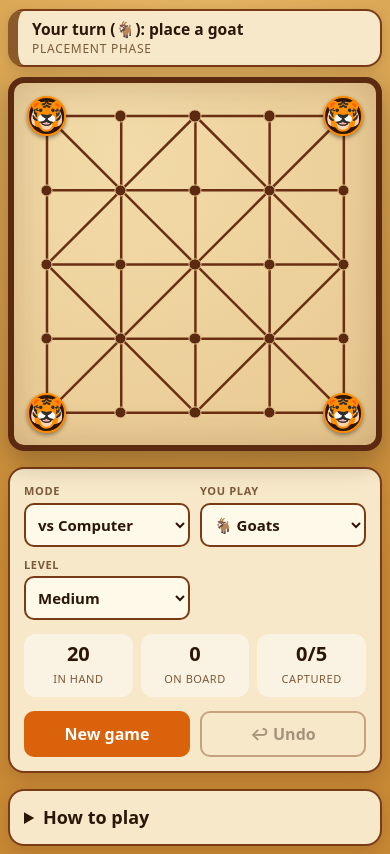
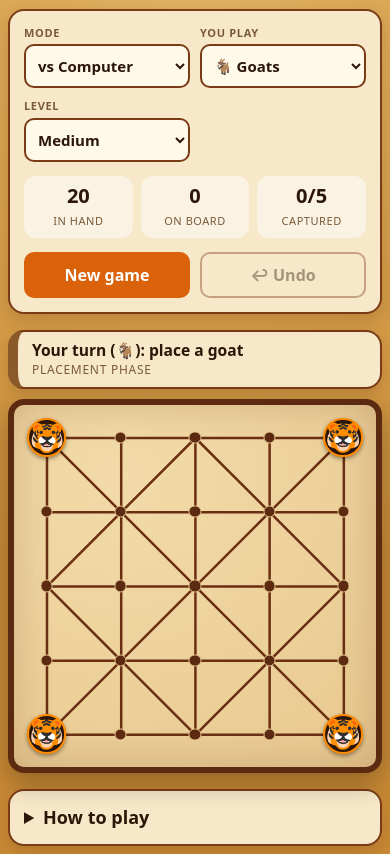
Before and after one commit to DamsCode444/Baagh-ChaalDmz, a plain HTML site: page index.html in a window 390 px wide. Shown: the part 44-898 px from the top of the page. Drawn offline with Linux system fonts and the light colour scheme.

Commit message:
Add files via upload

```diff
--- a/css/style.css
+++ b/css/style.css
@@ -20,6 +20,10 @@ h1 { text-align: center; margin: 2px 0 12px; font-size: clamp(22px, 5.5vw, 34px)
 #gamePanel { grid-area: game; }
 #about     { grid-area: about; }
 
+@media (min-width: 300px) {
+  .layout { grid-template-columns: minmax(0, 1fr); grid-template-areas: "game" "stage" "about"; }
+  #gamePanelTitle { display: none;}
+}
 @media (min-width: 760px) {
   .layout { grid-template-columns: minmax(0, 1fr) 300px; grid-template-areas: "stage game" "about about"; }
 }
@@ -107,7 +111,6 @@ button:disabled { opacity: .4; cursor: default; }
   body { padding: 8px; }
   .panel { padding: 14px; }
   .stat b { font-size: 20px; }
-  #gamePanelTitle { display: none;}
 }
 
 /* ================= ANIMATIONS (the timings live in theme.css) ================= */
```
